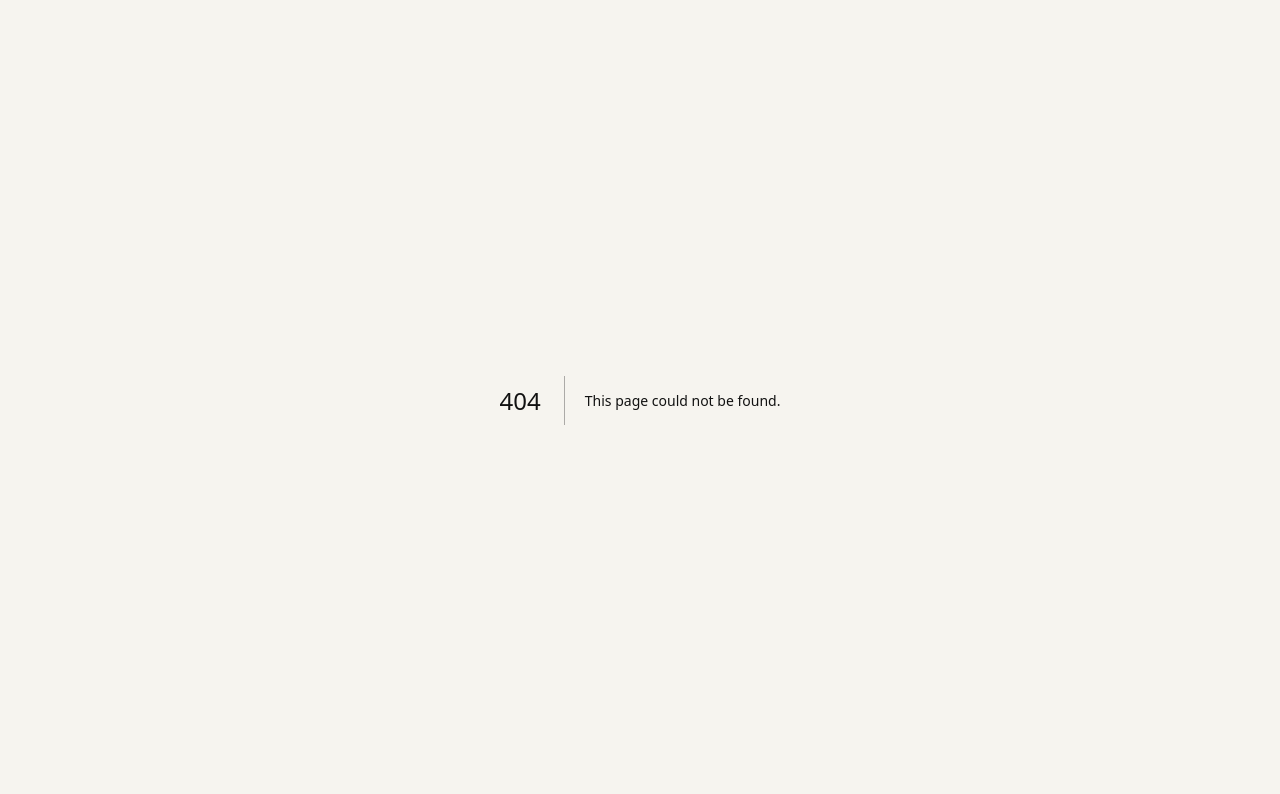
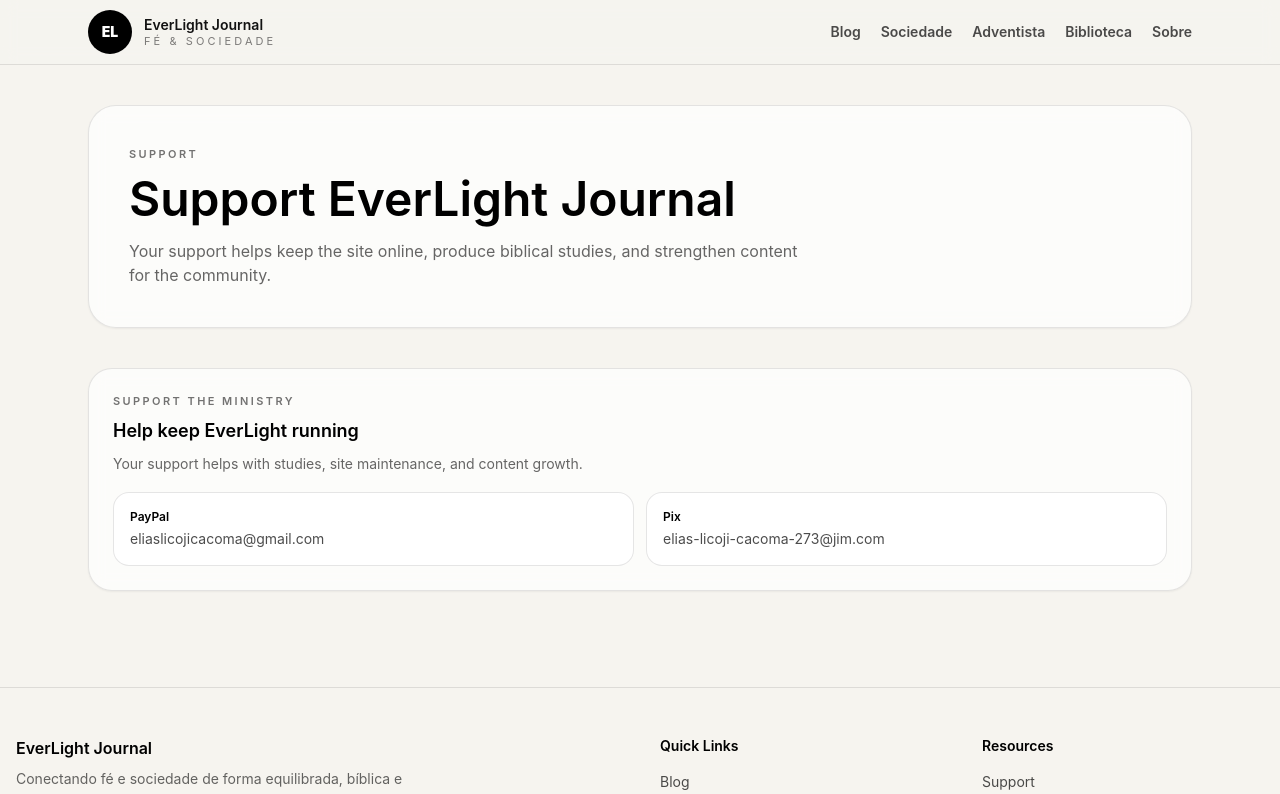
Before and after one commit to eliaslicojicacoma-spec/EverLight-Journal, a Next.js app: page /en/support in a window 1280 px wide. Before the commit this address had no page. Shown: the top 794 px of the page. Built offline with nearby package versions, Linux system fonts and the light colour scheme.

Commit message:
Create page.tsx

```diff
--- /dev/null
+++ b/src/app/[locale]/support/page.tsx
@@ -0,0 +1,28 @@
+import DonationBox from "@/components/monetization/DonationBox";
+
+export default function SupportPage({ params }: { params: { locale: string } }) {
+  const locale = params?.locale ?? "pt";
+  const isPT = locale === "pt";
+
+  return (
+    <main className="space-y-10">
+      <section className="rounded-[28px] border border-black/10 bg-white/70 p-7 shadow-sm backdrop-blur sm:p-10">
+        <div className="text-[11px] font-semibold tracking-[0.22em] text-black/55">
+          {isPT ? "APOIE" : "SUPPORT"}
+        </div>
+
+        <h1 className="mt-3 text-4xl font-semibold leading-tight text-black sm:text-5xl">
+          {isPT ? "Apoie o EverLight Journal" : "Support EverLight Journal"}
+        </h1>
+
+        <p className="mt-4 max-w-2xl text-sm leading-relaxed text-black/60 sm:text-base">
+          {isPT
+            ? "O teu apoio ajuda a manter o site online, produzir estudos bíblicos e fortalecer conteúdos para a comunidade."
+            : "Your support helps keep the site online, produce biblical studies, and strengthen content for the community."}
+        </p>
+      </section>
+
+      <DonationBox locale={locale} />
+    </main>
+  );
+}
```
